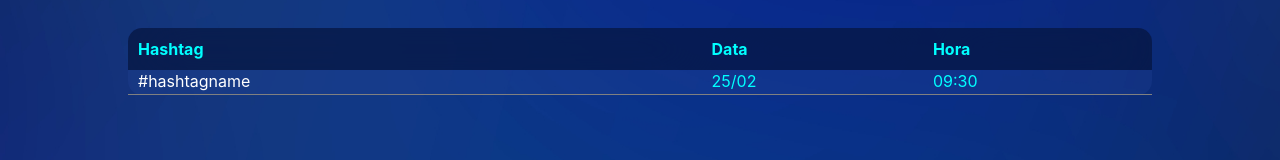
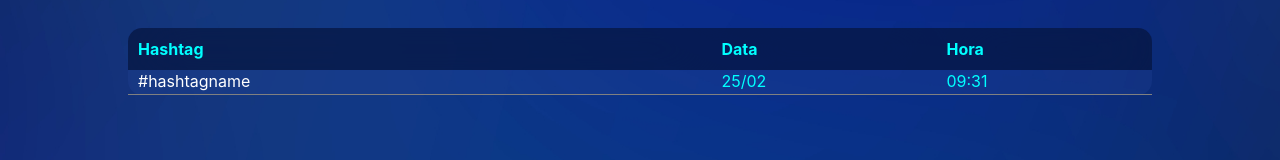
Before and after one commit to lorenzogcosta/searcher291121, a React (Create React App) app: page / in a window 1280 px wide. Shown: the part 239-399 px from the top of the page. Built offline with nearby package versions, Linux system fonts and the light colour scheme.

Commit message:
test commit

```diff
--- a/src/components/search-list/list-results.jsx
+++ b/src/components/search-list/list-results.jsx
@@ -18,7 +18,7 @@
                     <tr>
                         <td className="tableLeft">#hashtagname</td>
                         <td>25/02</td>
-                        <td>09:30</td>
+                        <td>09:31</td>
                     </tr>
                     <tr>
                         <td className="tdBorder" colSpan="3"></td>
```
